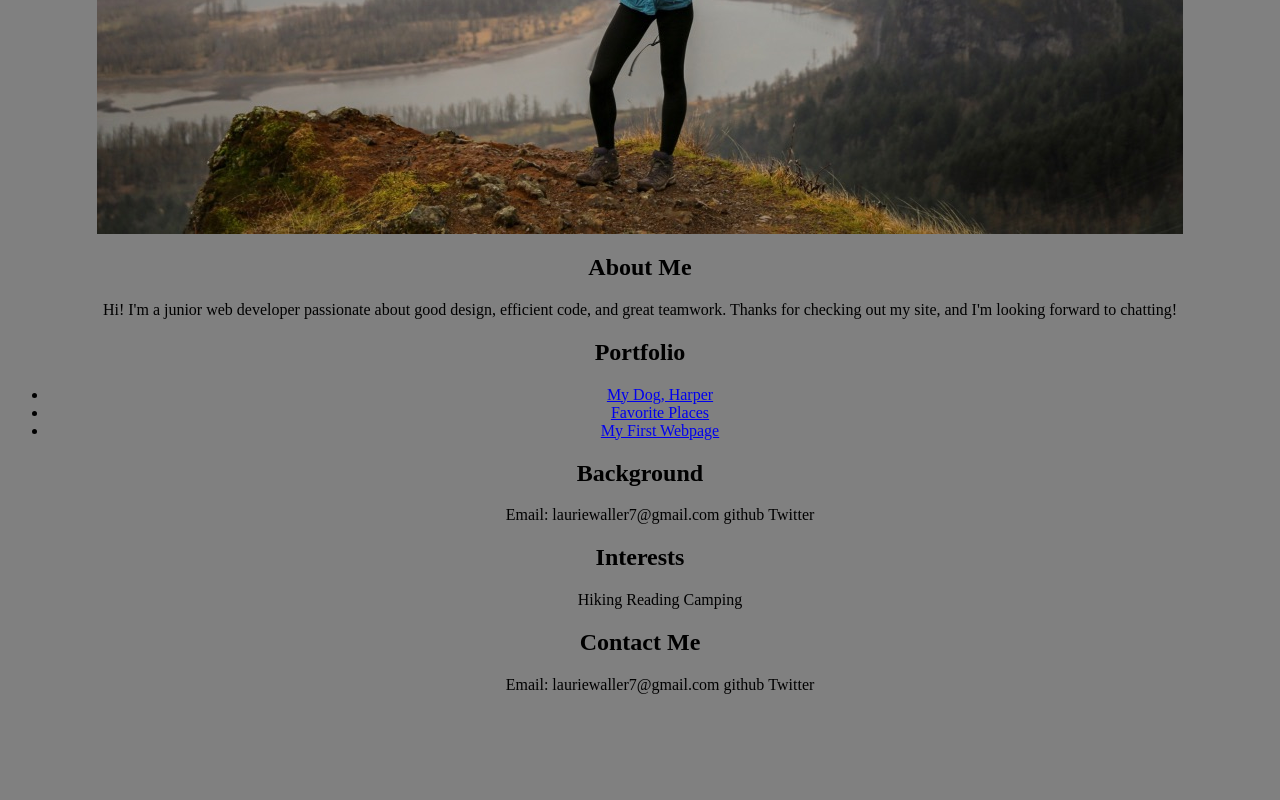
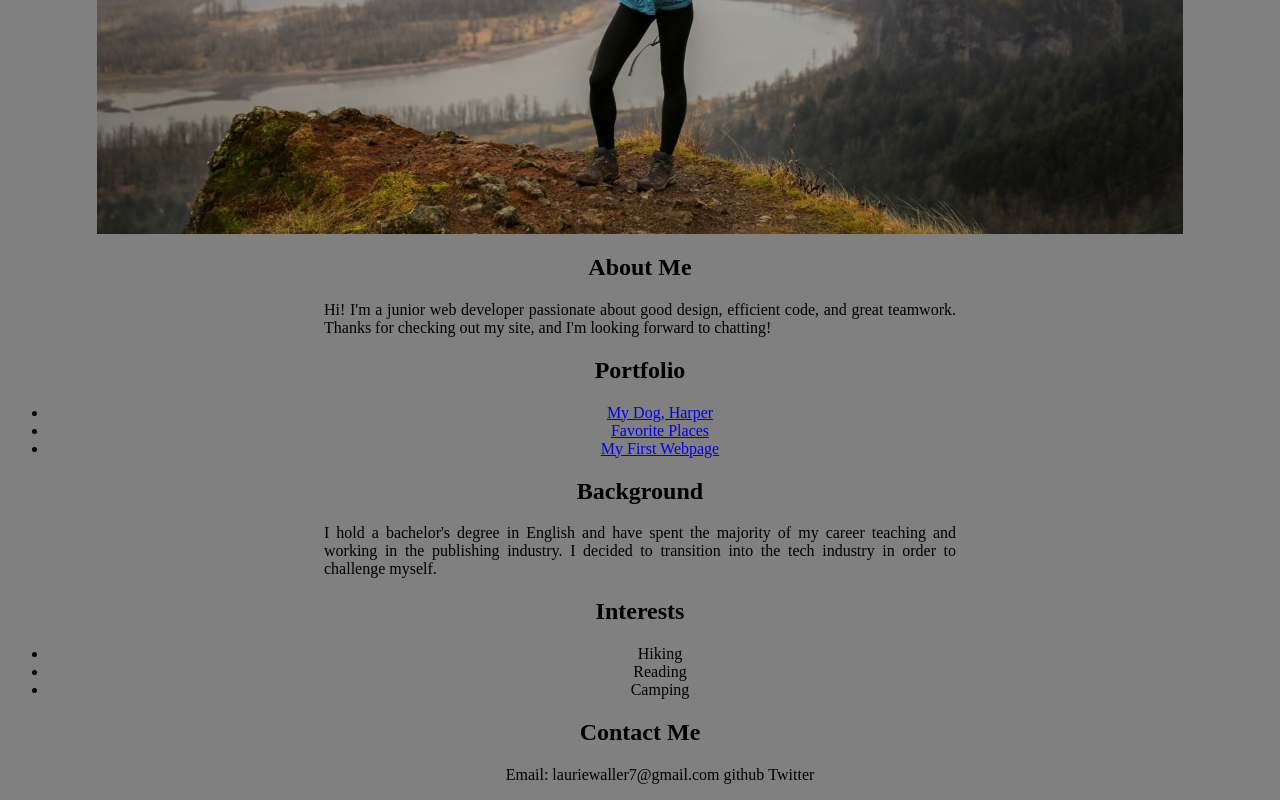
Before and after one commit to laurie7/portfolio, a plain HTML site: page portfolio/index.html in a window 1280 px wide. Shown: the part 498-1298 px from the top of the page. Before the commit the page ends 1208 px from the top, so only its background shows below. Drawn offline with Linux system fonts and the light colour scheme.

Commit message:
update background section

```diff
--- a/portfolio/css/styles.css
+++ b/portfolio/css/styles.css
@@ -18,7 +18,11 @@ h2 {
 }
 
 p {
+  display: block;
   text-align: center;
+  margin: 0 auto;
+  width: 50%;
+  text-align: justify;
 }
 
 img {
--- a/portfolio/index.html
+++ b/portfolio/index.html
@@ -4,7 +4,7 @@
   <meta charset="UTF-8">
   <meta name="viewport" content="width=device-width, initial-scale=1.0">
   <link href='css/styles.css' rel='stylesheet' type='text/css'>
-  <title>Document</title>
+  <title>Laurie Waller</title>
 </head>
 <body>
 
@@ -20,17 +20,16 @@
     <li><a href='https://github.com/laurie7/favorite-places'>Favorite Places</a></li>
     <li><a href='https://github.com/laurie7/my-first-webpage'>My First Webpage</a></li>
   </ul>
+
   <h2>Background</h2>
-  <ul>
-    <li class='contact'>Email: lauriewaller7@gmail.com</li>
-    <li class='contact'>github</li>
-    <li class='contact'>Twitter</li>
-  </ul>
+
+  <p>I hold a bachelor's degree in English and have spent the majority of my career teaching and working in the publishing industry. I decided to transition into the tech industry in order to challenge myself.</p>
+
   <h2>Interests</h2>
   <ul>
-    <li class='contact'>Hiking</li>
-    <li class='contact'>Reading</li>
-    <li class='contact'>Camping</li>
+    <li>Hiking</li>
+    <li>Reading</li>
+    <li>Camping</li>
   </ul>
   <div class='footer'>
   <h2>Contact Me</h2>
```
